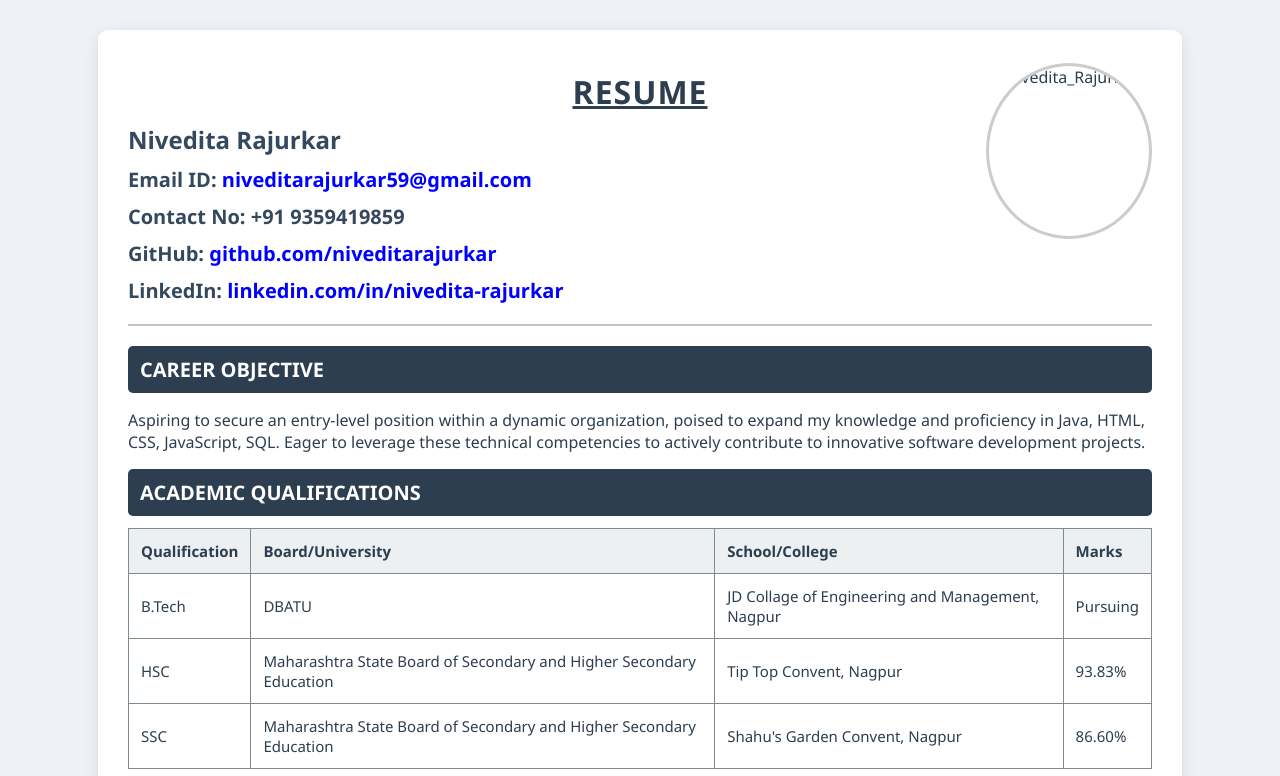
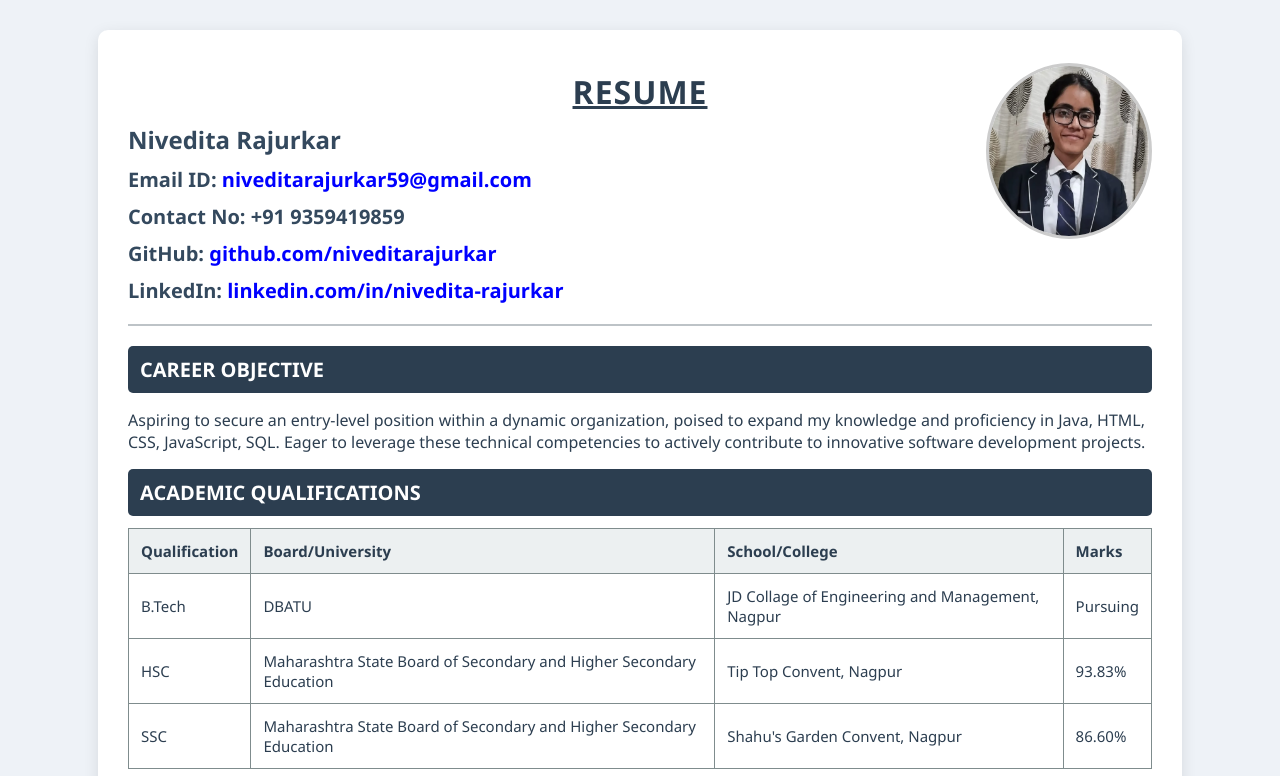
Before and after one commit to nivedita59rajurkar/Nivedita_Resume, a plain HTML site: page index.html in a window 1280 px wide. Shown: the top 776 px of the page. Drawn offline with Linux system fonts and the light colour scheme.

Commit message:
Updated image path to Nivedita_Rajurkar/profile.jpg

```diff
--- a/index.html
+++ b/index.html
@@ -127,7 +127,7 @@
             <h1><u>RESUME</u></h1>
         </center>
 
-        <img src="/media/image.png" alt="Nivedita_Rajurkar" height="170px" width="160px">
+        <img src="/Nivedita_Rajurkar/image.png" alt="Nivedita_Rajurkar" height="170px" width="160px">
         <h2>Nivedita Rajurkar</h2>
         <h3>Email ID: <span style="color:blue;">niveditarajurkar59@gmail.com</span></h3>
         <h3>Contact No: +91 9359419859</h3>
```
